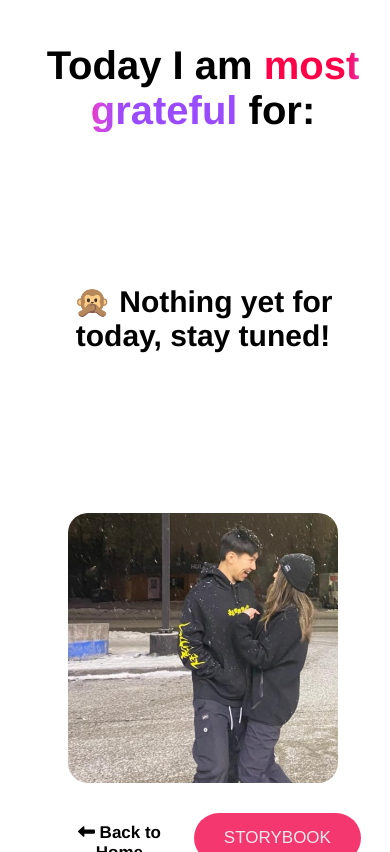
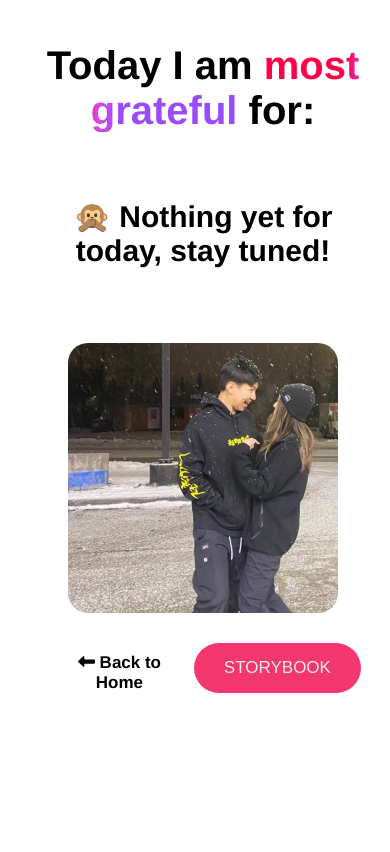
Before and after one commit to scottsus/Hi-Patty, a Next.js app: page /today in a window 390 px wide. Built offline with nearby package versions, Linux system fonts and the light colour scheme; no server answers; the database is empty.

Commit message:
responsive

```diff
--- a/components/AppreciationList.tsx
+++ b/components/AppreciationList.tsx
@@ -70,7 +70,7 @@ const HeartContainer = styled.div`
 `;
 
 const EmptyContainer = styled.div`
-  min-height: 320px;
+  min-height: 180px;
   width: 460px;
   display: flex;
   flex-direction: column;
@@ -78,7 +78,6 @@ const EmptyContainer = styled.div`
   margin-right: 20px;
 
   @media (max-width: 450px) {
-    min-height: 350px;
     width: 100%;
     margin-right: 0;
   }
```
